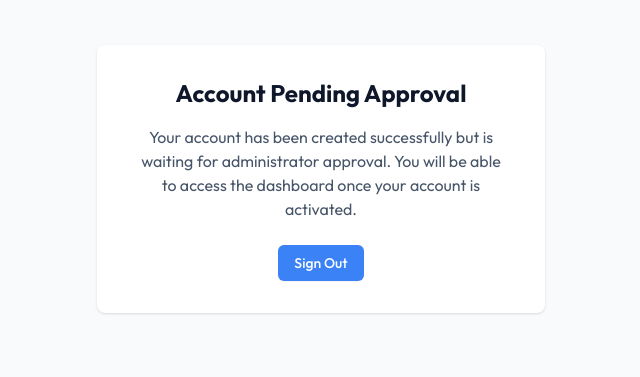
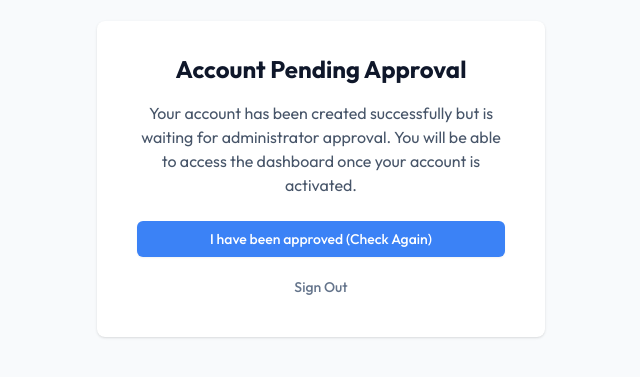
Before and after one commit to KrikINS/FLOOR_READY, a React (Vite) app: page /pending-approval in a window 1280 px wide. Shown: the part 221-598 px from the top of the page, without its empty margins (319-959 px from the left). Built offline with nearby package versions, Linux system fonts and the light colour scheme.

Commit message:
feat: Add Check Status button to Pending Approval page

```diff
--- a/src/pages/PendingApproval.tsx
+++ b/src/pages/PendingApproval.tsx
@@ -18,9 +18,14 @@ const PendingApproval: React.FC = () => {
                         You will be able to access the dashboard once your account is activated.
                     </p>
 
-                    <Button onClick={() => signOut()}>
-                        Sign Out
-                    </Button>
+                    <div className="flex flex-col space-y-3">
+                        <Button onClick={() => window.location.reload()}>
+                            I have been approved (Check Again)
+                        </Button>
+                        <Button variant="ghost" onClick={() => signOut()}>
+                            Sign Out
+                        </Button>
+                    </div>
                 </div>
             </div>
         </div>
```
